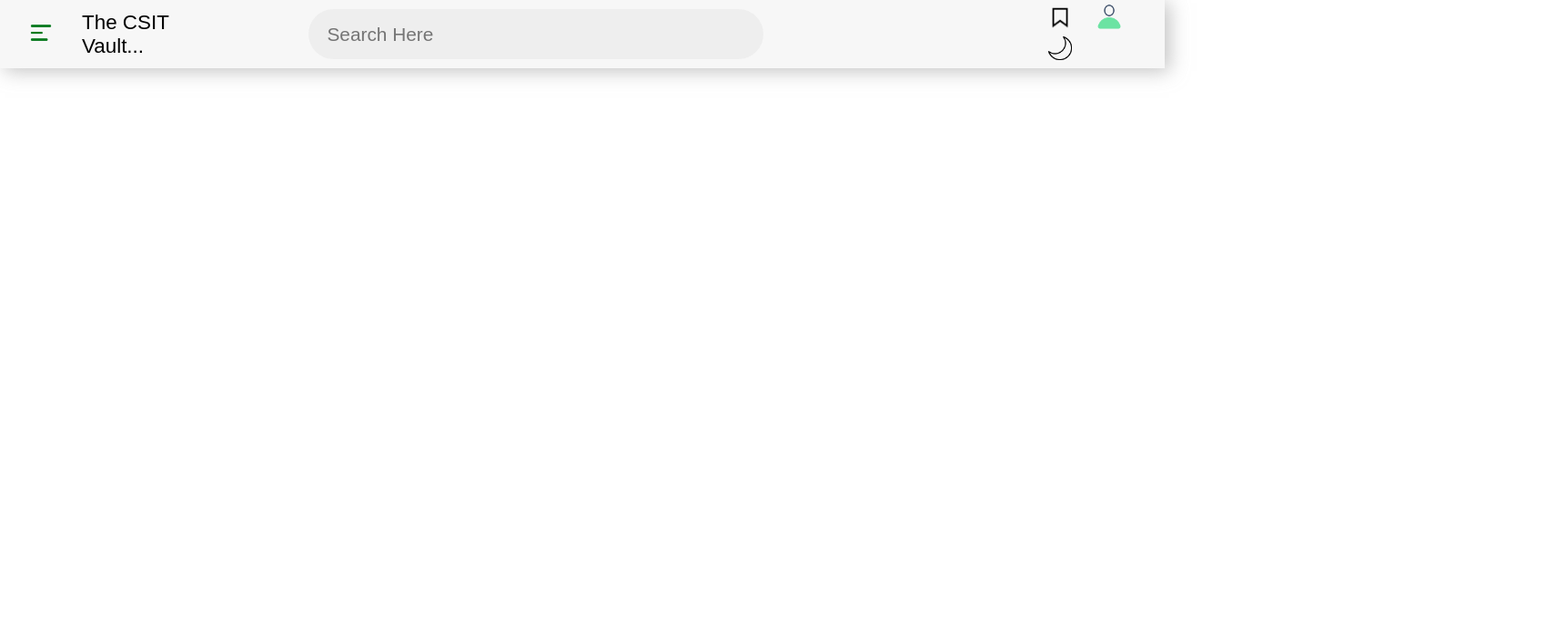
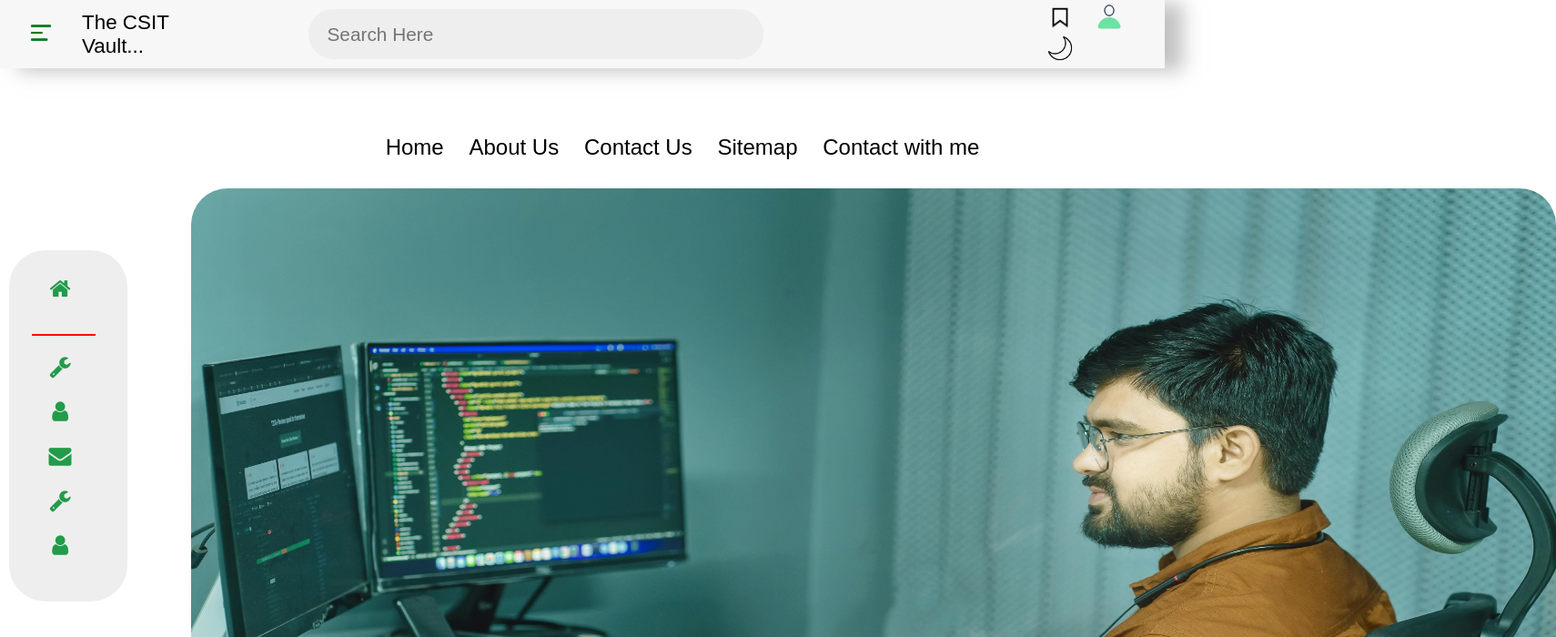
Before and after one commit to anit10stha/The_CSIT_Vault_Clone, a plain HTML site: page index.html in a window 1280 px wide. Shown: the top 700 px of the page at 91% size, 1710 px wide, since content can reach past the window. Drawn offline with Linux system fonts and the light colour scheme; a web font is replaced by a local one.

Commit message:
framework

```diff
--- a/index.html
+++ b/index.html
@@ -4,6 +4,8 @@
     <meta charset="UTF-8">
     <meta name="viewport" content="width=device-width, initial-scale=1.0">
     <link rel="stylesheet" href="style.css">
+
+    <link rel="stylesheet" href="https://cdnjs.cloudflare.com/ajax/libs/font-awesome/4.7.0/css/font-awesome.min.css">
 
     <link rel="preconnect" href="https://fonts.googleapis.com">
     <link rel="preconnect" href="https://fonts.gstatic.com" crossorigin>
@@ -12,11 +14,11 @@
 </head>
 <body>
 
-    <!-- navbar starts -->
-     <div class="header">
+     <!-- navbar starts -->
+     <header>
         <div class="navbar">
             <div class="left">
-                <img src="./assets/menu.png" alt="menu">
+                <img src="./assets/menu.png" alt="menu" class="bg">
             </div>
 
             <div class="text">
@@ -29,12 +31,46 @@
             </div>
 
             <div class="right">
-                <img src="./assets/bookmark.png" alt="">
-                <img src="./assets/user.png" alt="">
-                <img src="./assets/toogle.png" alt="">
+                <img src="./assets/bookmark.png" alt="" class="bg">
+                <img src="./assets/user.png" alt="" class="bg">
+                <img src="./assets/toogle.png" alt="" class="bg">
             </div>
         </div>
-     </div>
+    </header>
+    <!-- horizontal navbar ends -->
+
+
+    <!-- side panel starts -->
+    <div class="sidenav">
+        <a href="#home"><i class="fa fa-fw fa-home"></i></a>
+        <hr>
+        <a href="#services"><i class="fa fa-fw fa-wrench"></i></a>
+        <a href="#clients"><i class="fa fa-fw fa-user"></i></a>
+        <a href="#contact"><i class="fa fa-fw fa-envelope"></i></a>
+        <a href="#services"><i class="fa fa-fw fa-wrench"></i></a>
+        <a href="#clients"><i class="fa fa-fw fa-user"></i></a>
+      </div>
+
+      <div class="main">
+        <div class="container">
+        <div class="items">
+            <a>Home</a>
+            <a>About Us</a>
+            <a>Contact Us</a>
+            <a>Sitemap</a>
+            <a>Contact with me</a>
+        </div>
+    </div>
+
+
+        <div class="hero">
+            <img src="./assets/pic.jpg" alt="">
+       </div>
+
+        <!-- side panel ends -->
+
+
+
 
 
 </body>
--- a/style.css
+++ b/style.css
@@ -14,7 +14,7 @@
     height: 75px;
     display: flex;
     align-items: center;
-    box-shadow: 5px 3px 20px rgba(156, 156, 156, 0.61);
+    box-shadow: 20px 3px 20px rgba(156, 156, 156, 0.61);
 
 }
 
@@ -25,6 +25,12 @@
 .left img{
     height: 30px;
     width: 30px;
+}
+
+.bg:hover{
+    transition-duration: 0.6s;
+    background-color: rgba(156, 156, 156, 0.486);
+    border-radius: 60px;
 }
 
 .text{
@@ -50,6 +56,7 @@
 }
 
 .right{
+    cursor: pointer;
     padding-left: 0px;
 }
 
@@ -58,3 +65,75 @@
     width: 30px;
     padding: 0px 10px;
 }
+
+/* end of navbar */
+
+
+.sidenav {
+    margin-left: 10px;
+    width: 130px;
+    height: 370px;
+    position: fixed;
+    z-index: 1;
+    margin-top: 200px;
+    background: #eee;
+    overflow-x: hidden;
+    padding: 8px 0;
+    border: none;
+    border-radius: 40px;
+  }
+
+  .sidenav a {
+    padding-top: 20px;
+    padding-left: 40px;;
+    text-decoration: none;
+    font-size: 25px;
+    color: #11943cec;
+    display: block;
+  }
+
+  .sidenav a:hover {
+    color: #000000;
+    border-radius: 80px;
+  }
+
+  hr{
+    border: 1px solid red;
+    margin-left: 25px;
+    margin-right: 35px;
+    margin-top: 35px;
+  }
+
+  .main {
+    margin-left: 200px;
+    margin-top: 40px;
+    font-size: 28px;
+    padding: 0px 10px;
+  }
+
+.container{
+    /* background-color: aqua; */
+    margin-top: 70px;
+    margin-bottom: 30px;
+    text-align: center;
+}
+
+.items a{
+    font-size: 1.5rem;
+    padding-left: 20px;
+}
+
+.hero img{
+    margin-bottom: 40px;
+    height:800px;
+    width: 1500px;
+    border-top-left-radius: 40px;
+    border-top-right-radius: 40px;
+    border-bottom-left-radius: 20px;
+    border-bottom-right-radius: 20px;
+}
+
+  @media screen and (max-height: 450px) {
+    .sidenav {padding-top: 15px;}
+    .sidenav a {font-size: 18px;}
+  }
```
Also changed, not shown: assets/pic.jpg (added).
